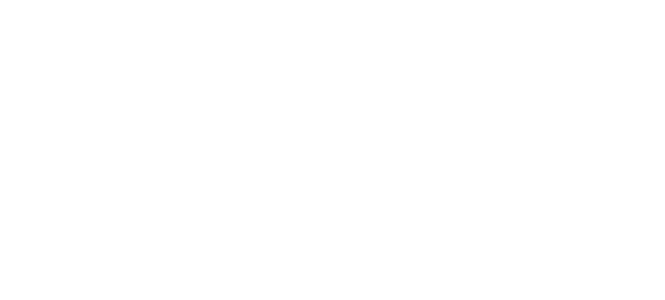
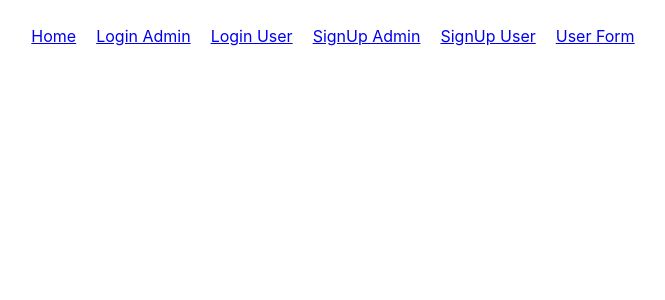
Before and after one commit to One-G-Row/sendit-front, a React (Create React App) app in the folder client/: page /loginadmin in a window 1280 px wide. Shown: the top 300 px of the page, without its empty margins (327-992 px from the left). Built offline with nearby package versions, Linux system fonts and the light colour scheme.

Commit message:
adding navbar

```diff
--- a/client/src/components/App.js
+++ b/client/src/components/App.js
@@ -14,13 +14,13 @@
     <div className="App">
       <main>
         <Routes>
-          <Route path="/" component={Homepage} />
-          <Route path="/loginadmin" component={LoginAdmin} />
-          <Route path="/loginuser" component={LoginUser} />
-          <Route path="/navbar" component={Navbar} />
-          <Route path="/signupadmin" component={SignupAdmin} />
-          <Route path="/signupuser" component={SignupUser} />
-          <Route path="/userform" component={UserForm} />
+          <Route path="/" element={<Homepage />} />
+          <Route path="/loginadmin" element={<LoginAdmin />} />
+          <Route path="/loginuser" element={<LoginUser />} />
+          <Route path="/navbar" element={<Navbar />} />
+          <Route path="/signupadmin" element={<SignupAdmin />} />
+          <Route path="/signupuser" element={<SignupUser />} />
+          <Route path="/userform" element={<UserForm />} />
         </Routes>
       </main>
     </div>
--- a/client/src/components/LoginAdmin.js
+++ b/client/src/components/LoginAdmin.js
@@ -1,7 +1,12 @@
 import React from "react";
+import Navbar from "./Navbar";
 
 function LoginAdmin() {
-  return <div></div>;
+  return (
+    <div>
+      <Navbar />
+    </div>
+  );
 }
 
 export default LoginAdmin;
--- a/client/src/components/LoginUser.js
+++ b/client/src/components/LoginUser.js
@@ -1,7 +1,12 @@
 import React from "react";
+import Navbar from "./Navbar";
 
 function LoginUser() {
-  return <div></div>;
+  return (
+    <div>
+      <Navbar />
+    </div>
+  );
 }
 
 export default LoginUser;
--- /dev/null
+++ b/client/src/components/Navbar.css
@@ -0,0 +1,7 @@
+.navbar ul li {
+  display: inline-flex;
+  list-style-type: none;
+  text-decoration: none;
+  padding: 10px;
+
+}
--- a/client/src/components/Navbar.js
+++ b/client/src/components/Navbar.js
@@ -1,15 +1,30 @@
 import React from "react";
 import { NavLink } from "react-router-dom";
+import "./Navbar.css";
 
 function Navbar() {
   return (
     <nav className="navbar">
+      <ul>
+        <li>
         <NavLink to="/">Home</NavLink>
+        </li>
+        <li>
         <NavLink to="/loginadmin">Login Admin</NavLink>
+        </li>
+        <li>
         <NavLink to="/loginuser">Login User</NavLink>
+        </li>
+        <li>
         <NavLink to="/signupadmin">SignUp Admin</NavLink>
+        </li>
+        <li>
         <NavLink to="/signupuser">SignUp User</NavLink>
+        </li>
+        <li>
         <NavLink to="/userform">User Form</NavLink>
+        </li>
+      </ul>
     </nav>
   );
 }
--- a/client/src/components/SignupAdmin.js
+++ b/client/src/components/SignupAdmin.js
@@ -1,7 +1,12 @@
 import React from "react";
+import Navbar from "./Navbar";
 
 function SignupAdmin() {
-  return <div></div>;
+  return (
+    <div>
+      <Navbar />
+    </div>
+  );
 }
 
 export default SignupAdmin;
--- a/client/src/components/SignupUser.js
+++ b/client/src/components/SignupUser.js
@@ -1,7 +1,12 @@
 import React from "react";
+import Navbar from "./Navbar";
 
 function SignupUser() {
-  return <div></div>;
+  return (
+    <div>
+      <Navbar />
+    </div>
+  );
 }
 
 export default SignupUser;
--- a/client/src/components/UserForm.js
+++ b/client/src/components/UserForm.js
@@ -1,7 +1,12 @@
 import React from "react";
+import Navbar from "./Navbar";
 
 function UserForm() {
-  return <div></div>;
+  return (
+    <div>
+      <Navbar />
+    </div>
+  );
 }
 
 export default UserForm;
```
Lines whose indentation alone changed are shown as unchanged.
